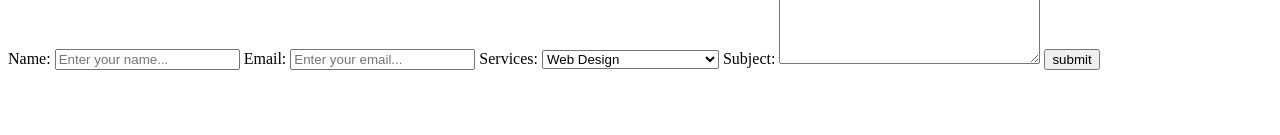
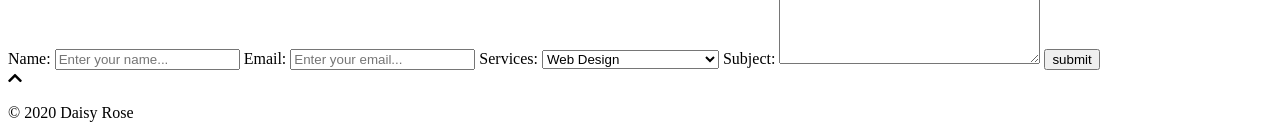
Before and after one commit to evabrinkmann/portfolio-website, a website built with Parcel: page docs/index.html in a window 1280 px wide. Shown: the part 2860-2995 px from the top of the page. Before the commit the page ends 2938 px from the top, so only its background shows below. Built offline with nearby package versions, Linux system fonts and the light colour scheme.

Commit message:
Markup footer

```diff
--- a/docs/index.html
+++ b/docs/index.html
@@ -219,6 +219,13 @@
       </section>
     </main>
 
+    <footer class="copyright">
+      <div class="up" id="up">
+        <i class="fas fa-chevron-up"></i>
+        <p>&copy; 2020 Daisy Rose</p>
+      </div>
+    </footer>
+
     <script src="https://ajax.googleapis.com/ajax/libs/jquery/3.3.1/jquery.min.js"></script>
     <script src="https://unpkg.com/aos@next/dist/aos.js"></script>
     <script src="/main.1f19ae8e.js"></script>
```
Also changed, not shown: src/index.html (+7 -0 lines).
